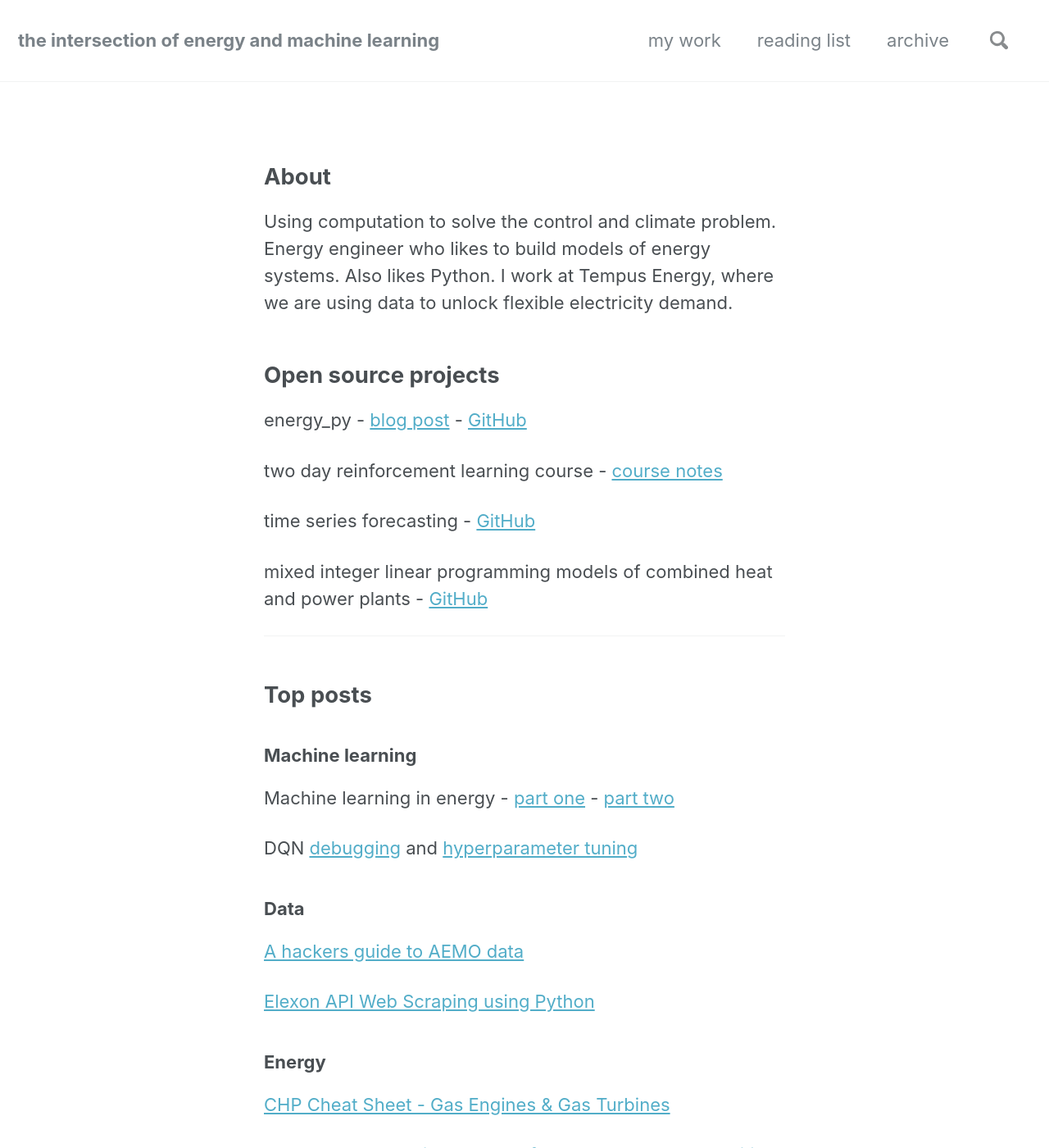
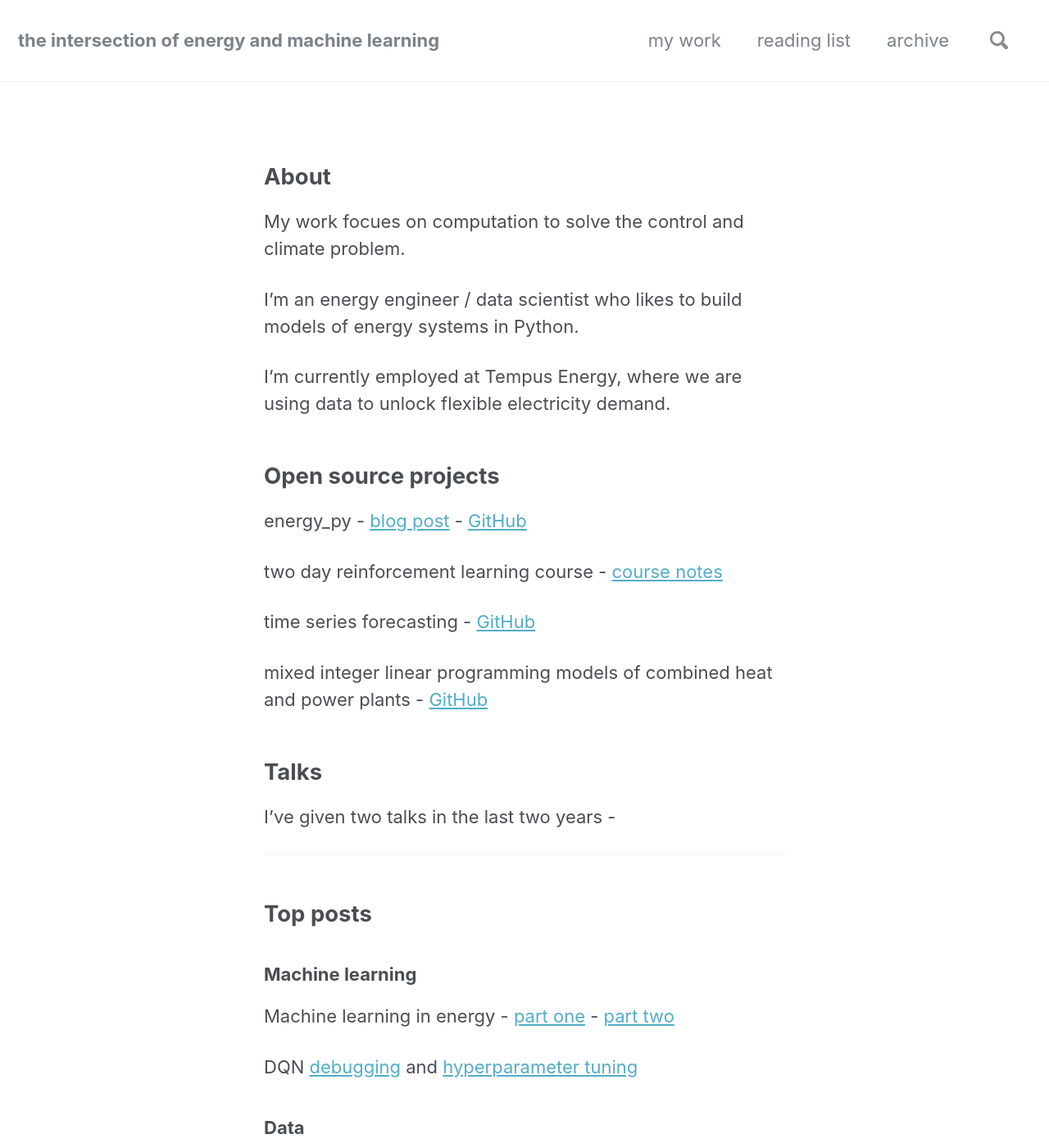
Before and after one commit to ADGEfficiency/adgefficiency.github.io, a Jekyll site: the page built from _pages/top_posts.md, in a window 1280 px wide and 1400 px high. Shown: the whole window at 82% size. Built offline with Jekyll 4.4.1, drawn with Linux system fonts in a browser that asks for light colours; nearby versions of some CDN libraries.

Commit message:
drafting

```diff
--- a/CNAME
+++ b/CNAME
@@ -1 +1 @@
-www.adgefficiency.com
+https://www.adgefficiency.com
--- a/_pages/top_posts.md
+++ b/_pages/top_posts.md
@@ -7,7 +7,11 @@ permalink: /top_posts/
 
 ## About
 
-Using computation to solve the control and climate problem.  Energy engineer who likes to build models of energy systems.  Also likes Python.  I work at Tempus Energy, where we are using data to unlock flexible electricity demand.
+My work focues on computation to solve the control and climate problem.
+
+I'm an energy engineer / data scientist who likes to build models of energy systems in Python.
+
+I'm currently employed at Tempus Energy, where we are using data to unlock flexible electricity demand.
 
 ## Open source projects
 
@@ -18,6 +22,10 @@ two day reinforcement learning course - [course notes](https://github.com/ADGEff
 time series forecasting - [GitHub](https://github.com/ADGEfficiency/forecast)
 
 mixed integer linear programming models of combined heat and power plants - [GitHub](https://github.com/ADGEfficiency/energy_py/tree/master/energy_py/envs/chp)
+
+## Talks
+
+I've given two talks in the last two years -
 
 ---
 
```
